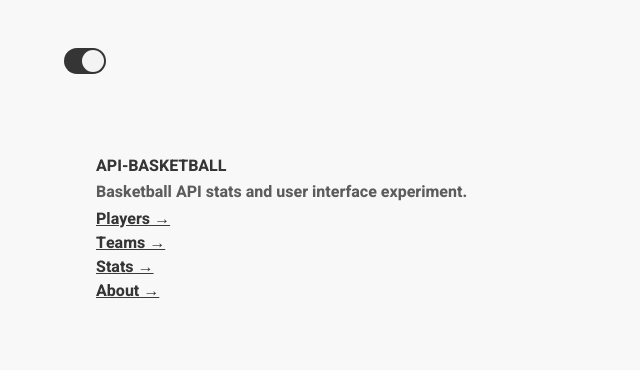
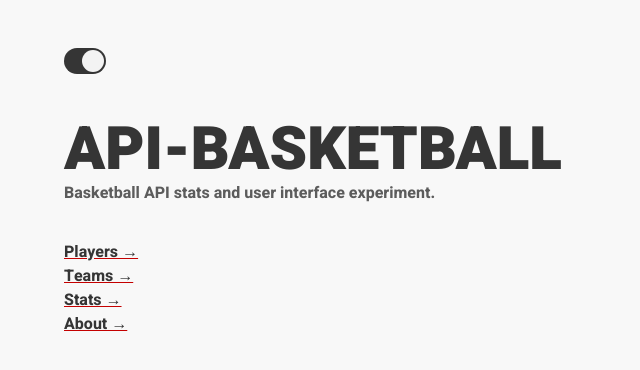
Before and after one commit to amirardalan/basketball, a Next.js app: page / in a window 1280 px wide. Shown: the top 370 px of the page, without its empty margins (0-640 px from the left). Built offline with nearby package versions, Linux system fonts and the light colour scheme; no server answers.

Commit message:
Update styling

```diff
--- /dev/null
+++ b/components/Logo.tsx
@@ -0,0 +1,3 @@
+export default function Logo() {
+
+}
--- /dev/null
+++ b/components/Navigation.tsx
@@ -0,0 +1,3 @@
+export default function Navigation() {
+
+}
--- a/pages/index.tsx
+++ b/pages/index.tsx
@@ -13,12 +13,26 @@
 export default function Home({ home }) {
 
   const styleMain = css({
-    padding: '2rem',
+    h1: {
+      fontSize: 60,
+      fontWeight: 900,
+      lineHeight: '95%',
+    },
+    p: {
+      fontWeight: 300,
+    }
+  })
+
+  const homeTop = css({
+    marginBottom: '2rem',
   })
 
   return (
     <Container title={home.meta.title}>
       <main css={styleMain} className="home">
+
+        <div css={homeTop}>
+
           <h1>
             API-BASKETBALL
           </h1>
@@ -26,6 +40,8 @@
           <p>
             Basketball API stats and user interface experiment.
           </p>
+
+        </div>
 
         <div>
 
```
Lines whose indentation alone changed are shown as unchanged.
